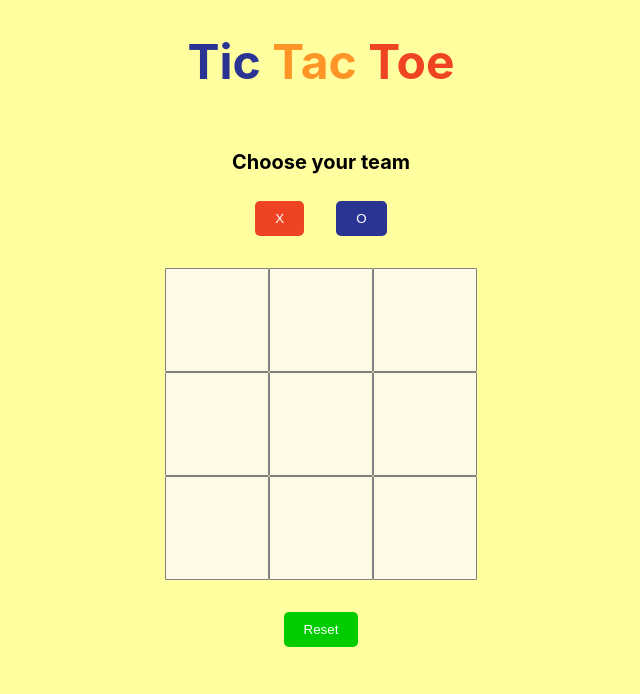
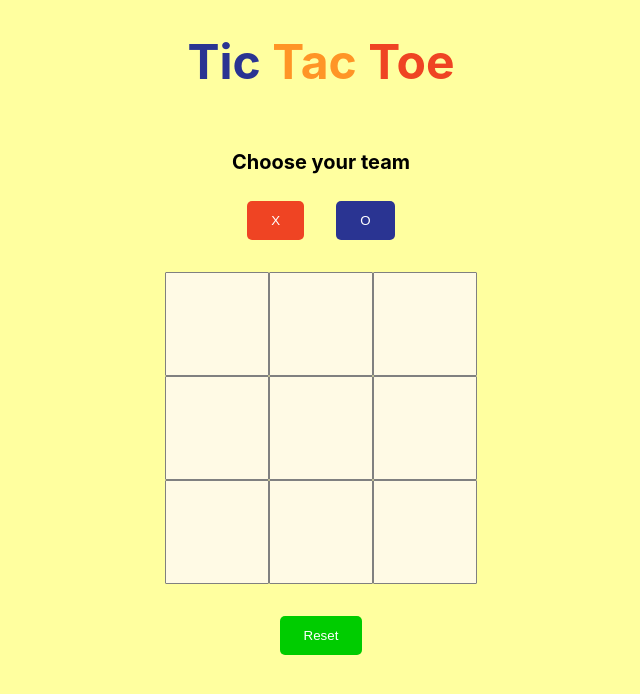
Before and after one commit to codeAdventureNow/TicTacToeLint, a React (Vite) app: page / in a window 1280 px wide. Shown: the top 694 px of the page, without its empty margins (319-959 px from the left). Built offline with nearby package versions, Linux system fonts and the light colour scheme; the HTML template or start-up script is replaced by a standard one.

Commit message:
added more padding to the buttons

```diff
--- a/src/App.css
+++ b/src/App.css
@@ -20,7 +20,7 @@
   text-decoration: none;
   border: none;
   color: white;
-  padding: 10px 20px;
+  padding: 0.75rem 1.5rem;
   display: inline-block;
   border-radius: 5px;
 }
@@ -50,7 +50,7 @@
   border: none;
   color: white;
   background-color: #00cc00;
-  padding: 10px 20px;
+  padding: 0.75rem 1.5rem;
   display: inline-block;
   border-radius: 5px;
 }
```
